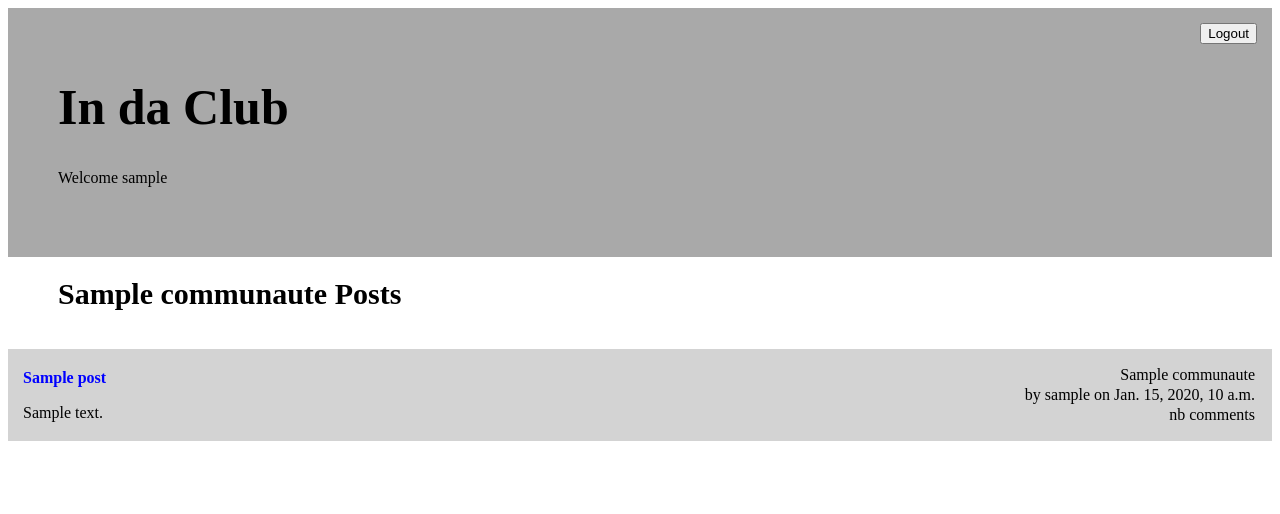
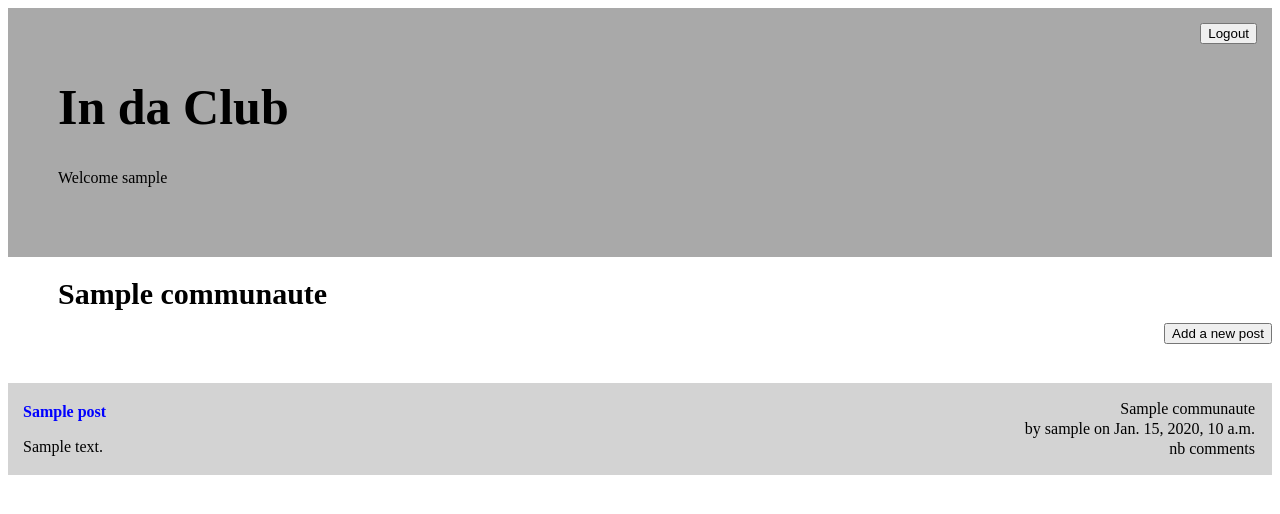
Before and after one commit to C-Ky/community_project, a Django app: page /communitymanager/communaute/1 in a window 1280 px wide. Shown: the top 514 px of the page. Run offline with Django 3.2, Linux system fonts and the light colour scheme; a user stored in the database is signed in; tables that the repository leaves empty hold one stand-in row (values such as "Sample post").

Commit message:
adding button to create post in communaute page

```diff
--- a/communitymanager/templates/communaute.html
+++ b/communitymanager/templates/communaute.html
@@ -16,7 +16,12 @@
 {% endblock %}
 
 {% block content %}
-<h1 style="font-size: 30px">{{ community }} Posts</h1><br>
+    <h1 style="font-size: 30px">{{ community }}
+    <form style="text-align:right" action="{% url 'nouveau_post' %}">
+        <input type="submit" value="Add a new post">
+    </form>
+    </h1>
+    <br>
     {% for post in posts %}
         <table class="a">
             <tr>
```
